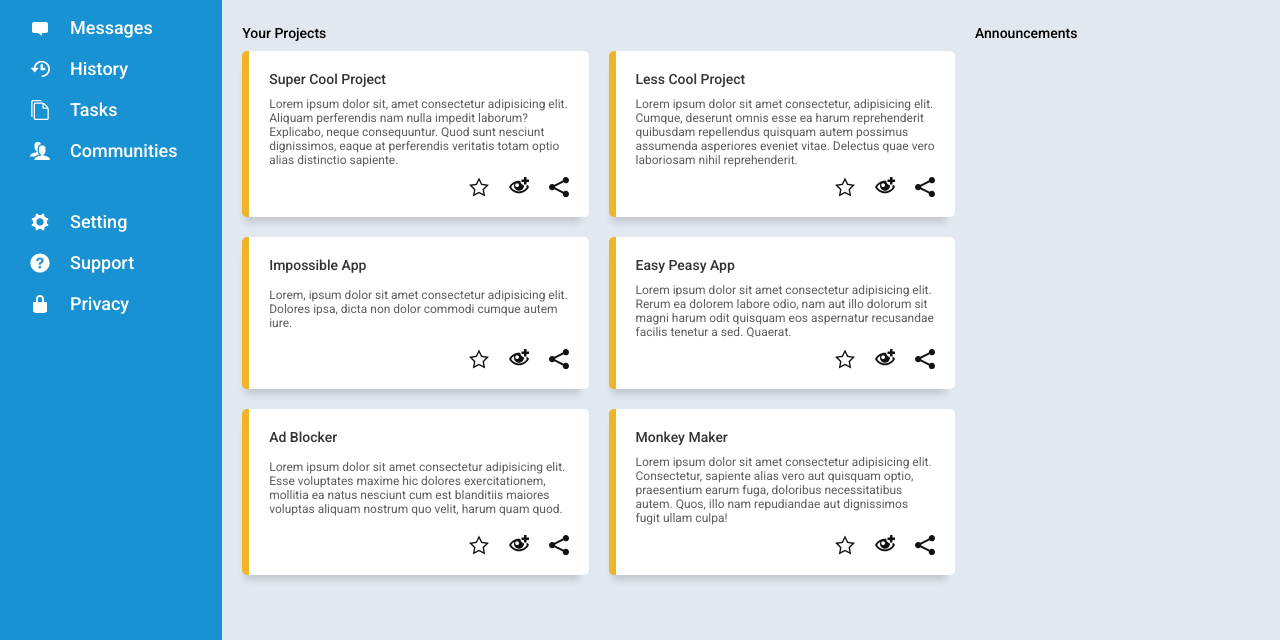
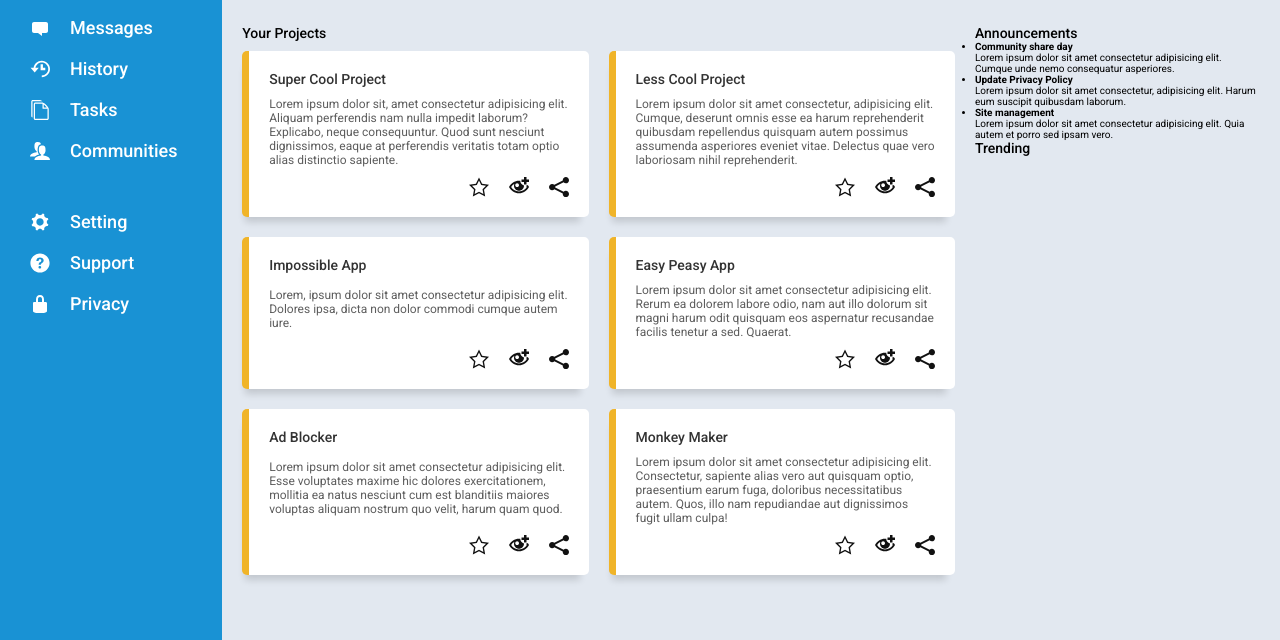
Before and after one commit to fathyElgazar/CSS-Projects, a plain HTML site: page admin-dashboard/index.html in a window 1280 px wide. Shown: the part 160-800 px from the top of the page. Drawn offline with Linux system fonts and the light colour scheme.

Commit message:
Build announcements sidebar

```diff
--- a/admin-dashboard/index.html
+++ b/admin-dashboard/index.html
@@ -267,6 +267,36 @@
           </div>
           <aside class="main-side-bar">
             <h3 class="heading-tertiary">Announcements</h3>
+            <div class="main-side-bar-container">
+              <div class="announcements">
+                <ul class="announcements-list">
+                  <li class="announcements-list-item">
+                    <h4>Community share day</h4>
+                    <p>
+                      Lorem ipsum dolor sit amet consectetur adipisicing elit.
+                      Cumque unde nemo consequatur asperiores.
+                    </p>
+                  </li>
+                  <li class="announcements-list-item">
+                    <h4>Update Privacy Policy</h4>
+                    <p>
+                      Lorem ipsum dolor sit amet consectetur, adipisicing elit.
+                      Harum eum suscipit quibusdam laborum.
+                    </p>
+                  </li>
+                  <li class="announcements-list-item">
+                    <h4>Site management</h4>
+                    <p>
+                      Lorem ipsum dolor sit amet consectetur adipisicing elit.
+                      Quia autem et porro sed ipsam vero.
+                    </p>
+                  </li>
+                </ul>
+              </div>
+              <div class="trending">
+                <h3 class="heading-tertiary">Trending</h3>
+              </div>
+            </div>
           </aside>
         </div>
       </main>
```
